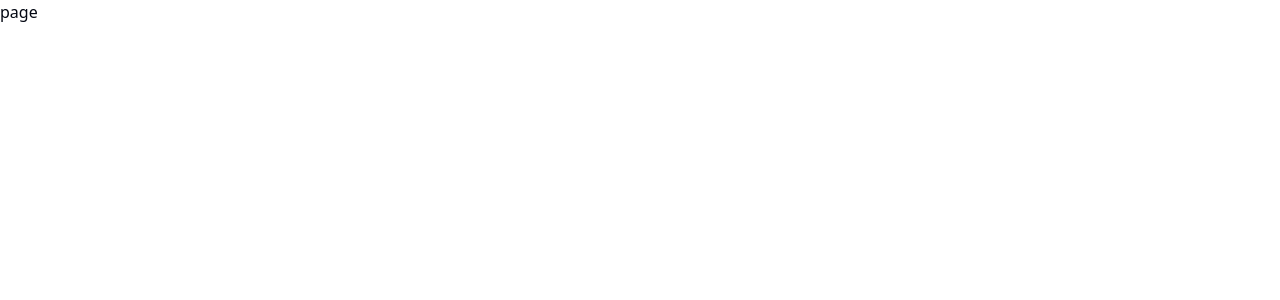
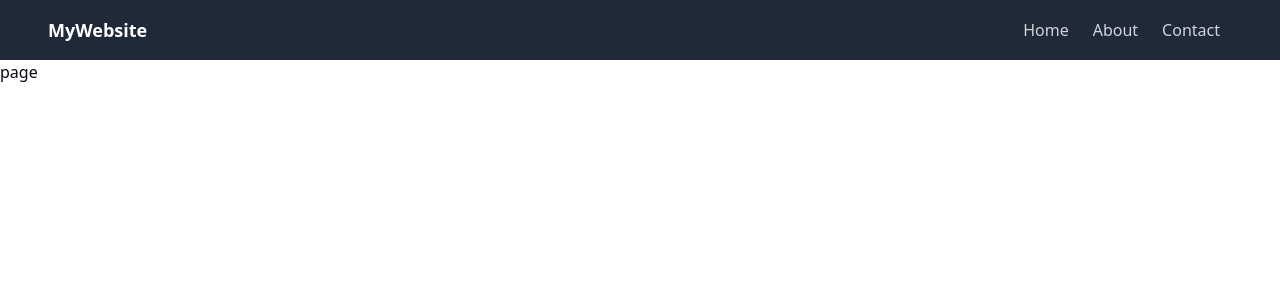
Before and after one commit to basement-project/ourproject, a Next.js app: page / in a window 1280 px wide. Shown: the top 300 px of the page. Built offline with nearby package versions, Linux system fonts and the light colour scheme.

Commit message:
header v1

```diff
--- /dev/null
+++ b/src/app/Header.tsx
@@ -0,0 +1,24 @@
+import Link from "next/link";
+
+const Navbar = () => {
+  return (
+    <nav className="bg-gray-800 p-4">
+      <div className="container mx-auto flex justify-between items-center">
+        <div className="text-white font-bold text-lg">MyWebsite</div>
+        <div>
+          <Link href="/" className="text-gray-300 hover:text-white px-3">
+            Home
+          </Link>
+          <Link href="/about" className="text-gray-300 hover:text-white px-3">
+            About
+          </Link>
+          <Link href="/contact" className="text-gray-300 hover:text-white px-3">
+            Contact
+          </Link>
+        </div>
+      </div>
+    </nav>
+  );
+};
+
+export default Navbar;
--- a/src/app/layout.tsx
+++ b/src/app/layout.tsx
@@ -1,6 +1,7 @@
 import type { Metadata } from "next";
 import localFont from "next/font/local";
 import "./globals.css";
+import Header from "./Header";
 
 const geistSans = localFont({
   src: "./fonts/GeistVF.woff",
@@ -28,6 +29,7 @@ export default function RootLayout({
       <body
         className={`${geistSans.variable} ${geistMono.variable} antialiased`}
       >
+        <Header />
         {children}
       </body>
     </html>
```
